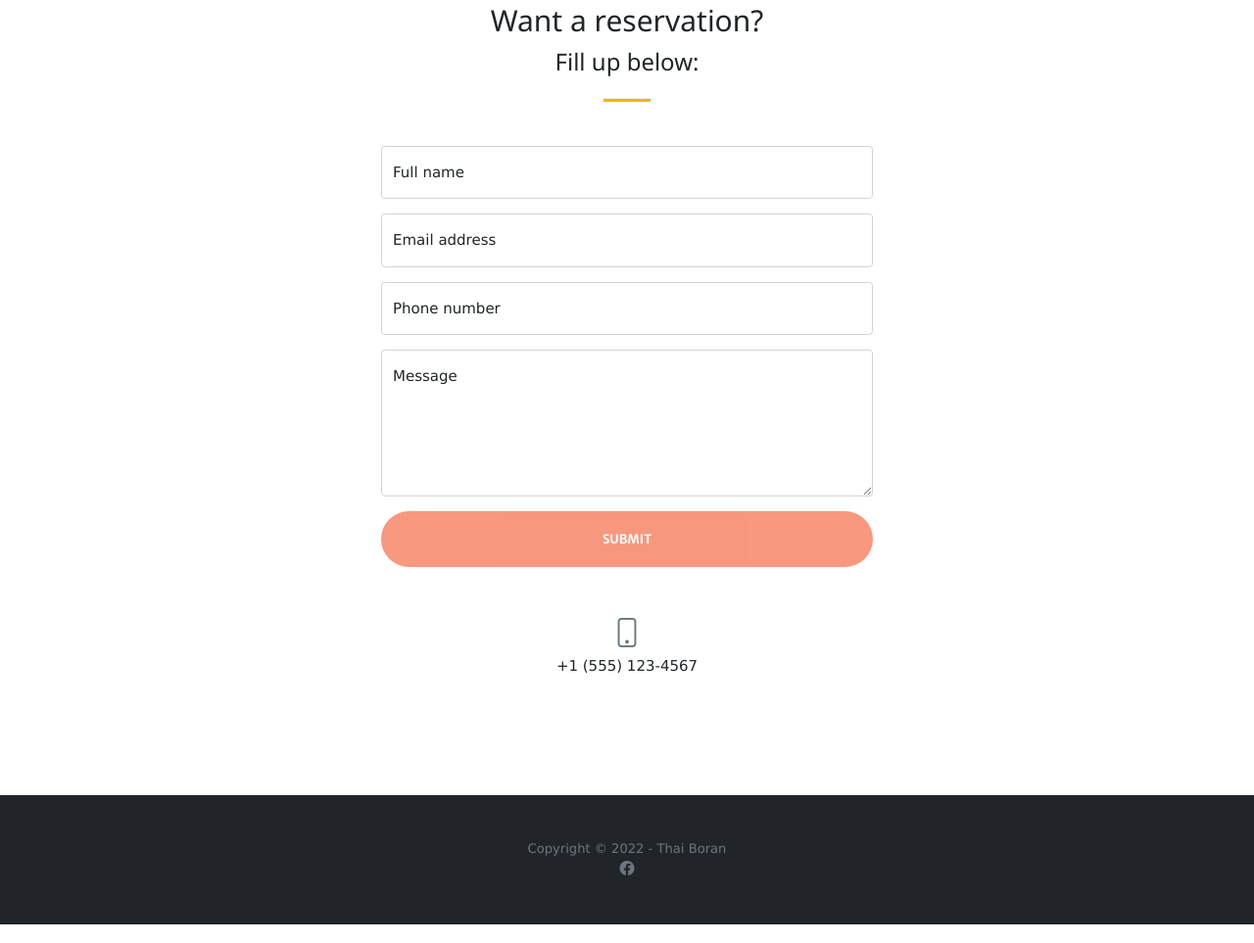
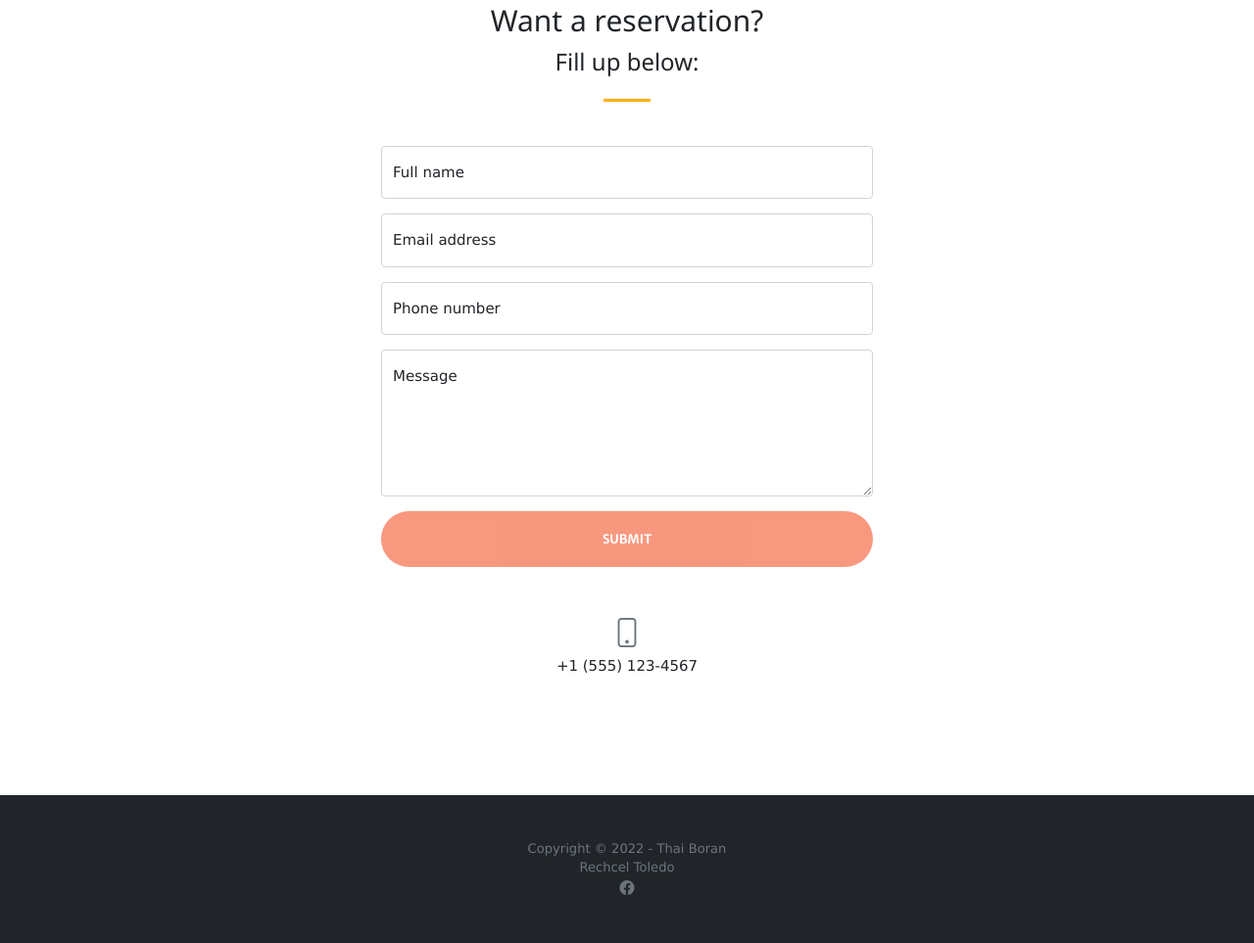
Before and after one commit to TechRechcel/TechRechcel.github.io, a plain HTML site: page index.html in a window 1280 px wide. Shown: the part 2809-3772 px from the top of the page at 98% size. Drawn offline with nearby package versions, Linux system fonts and the light colour scheme; some packages are replaced by stand-ins of ours; a script that the page names is missing.

Commit message:
added author

```diff
--- a/index.html
+++ b/index.html
@@ -217,6 +217,7 @@
         <footer class="bg-dark py-5">
 
             <div class="container px-4 px-lg-5"><div class="small text-center text-muted">Copyright &copy; 2022 - Thai Boran</div></div>
+            <div class="container px-4 px-lg-5"><div class="small text-center text-muted">Rechcel Toledo</div></div>
             <div class="container px-4 px-lg-5"><div class="large text-center text-muted"><a href="https://www.facebook.com/thaiboran.obrero.7" target="_blank"><i class="bi bi-facebook"></i></a>
             </div></div>
         </footer>
```
